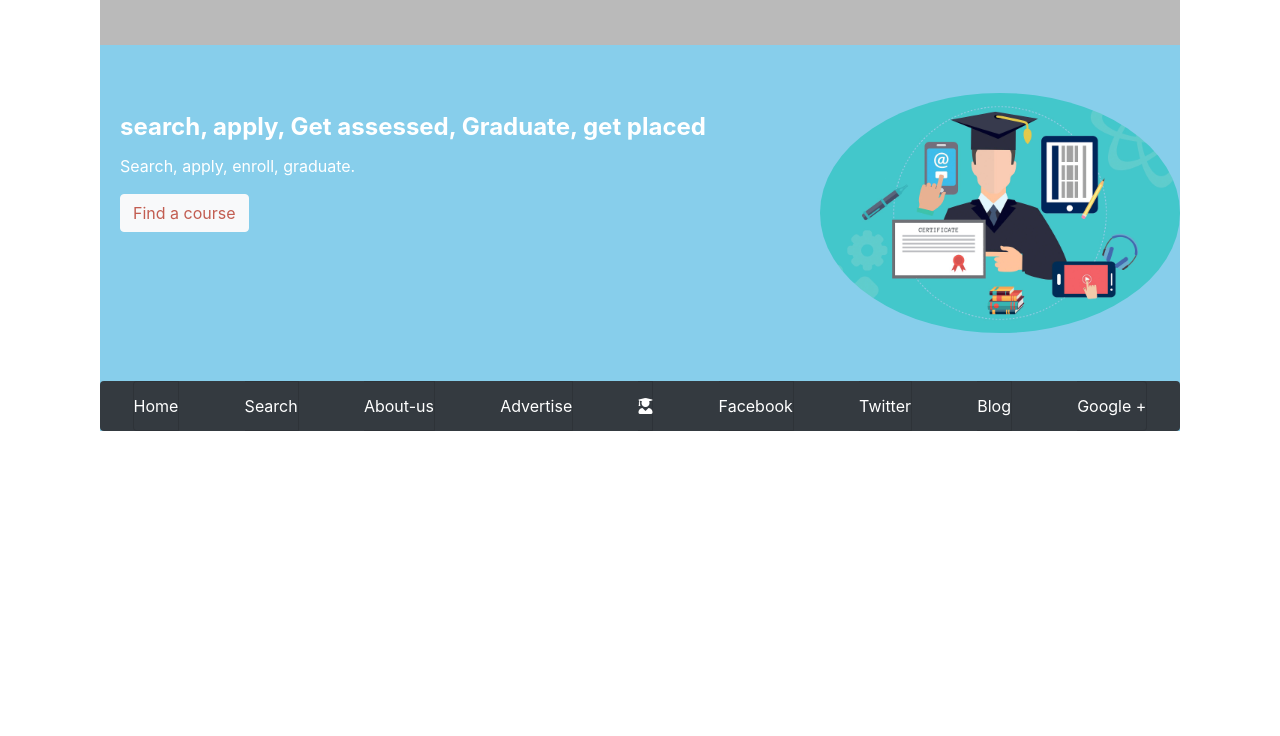
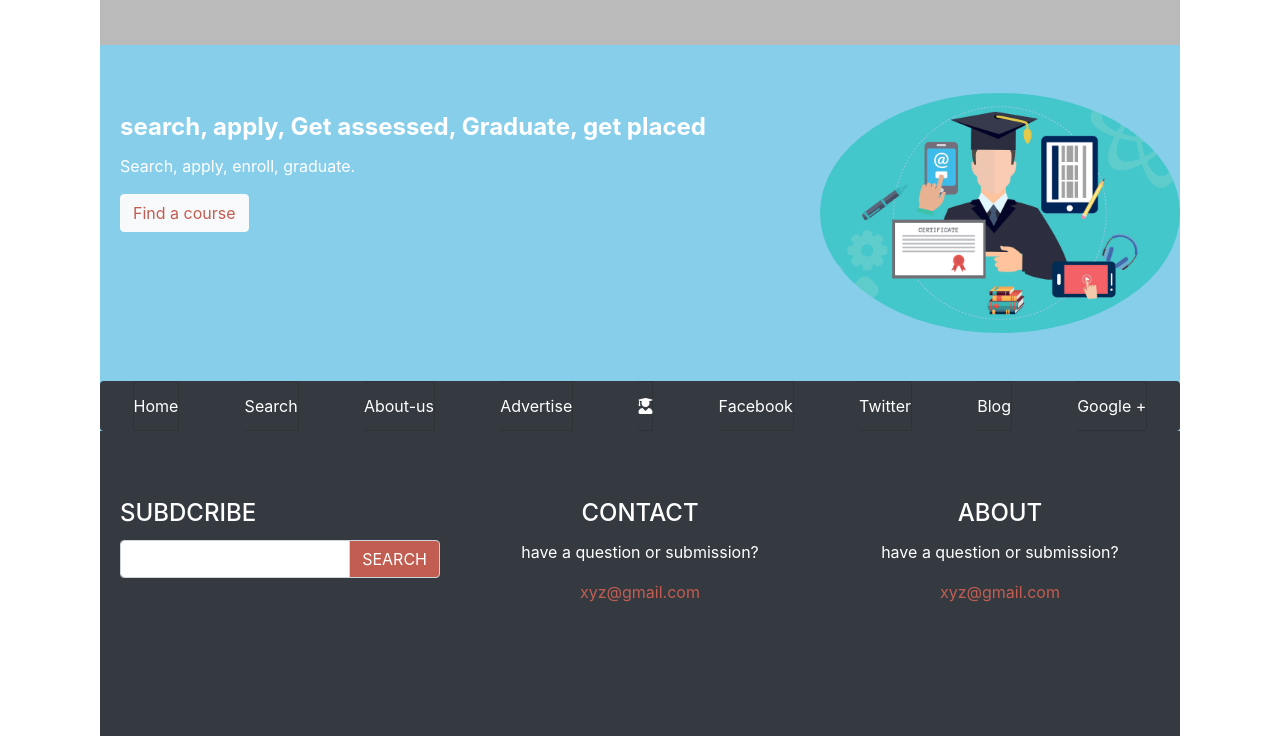
Before and after one commit to jamestucker1988/capstone, a website: page index.html in a window 1280 px wide. Shown: the part 2353-3089 px from the top of the page. Before the commit the page ends 2784 px from the top, so only its background shows below. Drawn offline with Linux system fonts and the light colour scheme.

```diff
--- a/index.html
+++ b/index.html
@@ -158,14 +158,11 @@
         </div>
       </div>
 
-
-
-
       <div class="container-fluid">
 
 
         <div class="row no-gutters">
-          <div class="col-0 col-sm-0 col-md-0 col-lg-0"></div>
+          <!-- <div class="col-0 col-sm-0 col-md-0 col-lg-0"></div> -->
           <div class="col-12 col-sm-12 col-md-12 col-lg-12 bg-primary ">
             <div class="row no-gutters py-sm-5">
               <div class="col-sm-12 col-md-8 col-lg-8 card-transparent">
@@ -184,13 +181,13 @@
               </div>
             </div>
           </div>
-          <div class="col-0 col-md-0 col-sm-0 col-lg-0"></div>
+          <!-- <div class="col-0 col-md-0 col-sm-0 col-lg-0"></div> -->
         </div>
 
 
 
         <div class="row no-gutters">
-          <div class="col-0 col-sm-0 col-md-0 col-lg-0"></div>
+          <!-- <div class="col-0 col-sm-0 col-md-0 col-lg-0"></div> -->
           <div class="col-sm-12 col-md-12 col-lg-12 bg-2 ">
             <div class="row no-gutters py-sm-5 ">
               <div class="col-sm-8 col-md-8 col-lg-8 card-transparent align-items-end">
@@ -209,13 +206,13 @@
               </div>
             </div>
           </div>
-          <div class="col-0 col-md-0 col-sm-0 col-lg-0"></div>
+          <!-- <div class="col-0 col-md-0 col-sm-0 col-lg-0"></div> -->
         </div>
 
 
 
         <div class="row no-gutters">
-          <div class="col-0 col-sm-0 col-md-0 col-lg-0"></div>
+          <!-- <div class="col-0 col-sm-0 col-md-0 col-lg-0"></div> -->
           <div class="col-12 col-sm-12 col-md-12 col-lg-12 bg-3 ">
             <div class="row no-gutters py-sm-5">
               <div class="col-8 col-sm-8 col-md-8 col-lg-8 card-transparent ">
@@ -247,22 +244,71 @@
               <li class="list-group-item px-0 bg-dark  mx-auto  text-white">Google +</li>
             </ul>
           </div>
-          <div class="col-0 col-md-0 col-sm-0 col-lg-0"></div>
+          <!-- <div class="col-0 col-md-0 col-sm-0 col-lg-0"></div> -->
 
         </div>
 
 
 
 
-        <div class="row  no-gutters">
-          <!-- <div class="col-0 col-sm-0 col-md-0 col-lg-2"></div> -->
-          <!-- <div class=" "> -->
+        <div class="row my-sm-0 bg-dark no-gutters">
+          <div class="col-4 col-sm-4 col-md-4 col-lg-4">
+            <div class="card pt-sm-0  bg-dark mx-auto my-5 py-5 border-0 justify-content-center">
+
+              <div class="card-body">
+                <h4 class="card-title text-white">SUBDCRIBE</h4>
+                <form>
+                  <div class="input-group">
+                    <input type="text" class="form-control" id="usr">
+                    <div class="input-group-append "><span
+                        class="text-white input-group-text   bg-primary">SEARCH</span>
+                    </div>
+                    </input>
+                  </div>
+                </form>
+
+              </div>
+
+            </div>
 
 
+          </div>
+          <div class="col-4 col-sm-4 col-md-4 col-lg-4">
+            <div class="card pt-sm-0  bg-dark mx-auto my-5 py-5 border-0 ">
 
+              <div class="card-body mx-sm-auto justify-content-sm-center text-center-p">
+                <h4 class="card-title  text-white">
+                  CONTACT
+                </h4>
+
+                <p class="text-white card-text text-center-p">have a question or submission?</p>
+                <p class="text-primary card-text text-center-p">xyz@gmail.com</p>
+
+              </div>
+
+            </div>
+
+          </div>
+
+          <!-- <div class="col-4 col-sm-4 col-md-4 col-lg-4"> -->
+          <div class="col-4 col-sm-4 col-md-4 col-lg-4">
+            <div class="card pt-sm-0  bg-dark mx-auto my-5 py-5 border-0 ">
+
+              <div class="card-body mx-sm-auto justify-content-sm-center text-center-p">
+                <h4 class="card-title  text-white">
+                  ABOUT
+                </h4>
+                <p class="card-text text-white text-center-p"> have a question or submission?</p>
+
+                <p class="card-text text-primary text-center-p">xyz@gmail.com</p>
+
+                </p>
+              </div>
+
+            </div>
+
+          </div>
           <!-- </div> -->
-
-          <!-- <div class="col-0 col-sm-0 col-md-0 col-lg-2"></div> -->
         </div>
 
 
```
